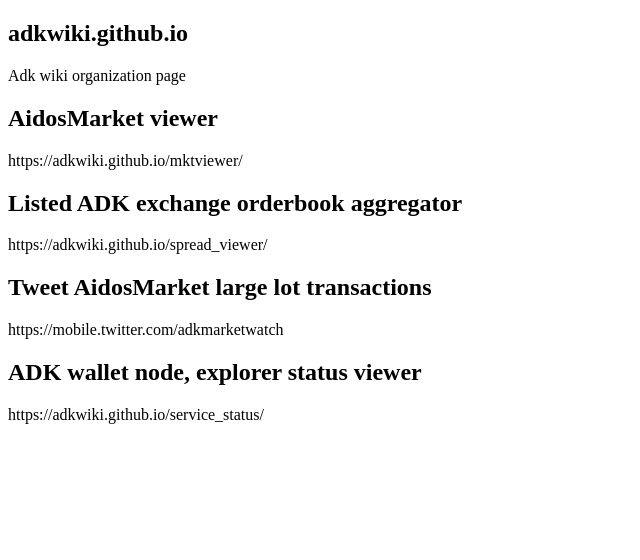
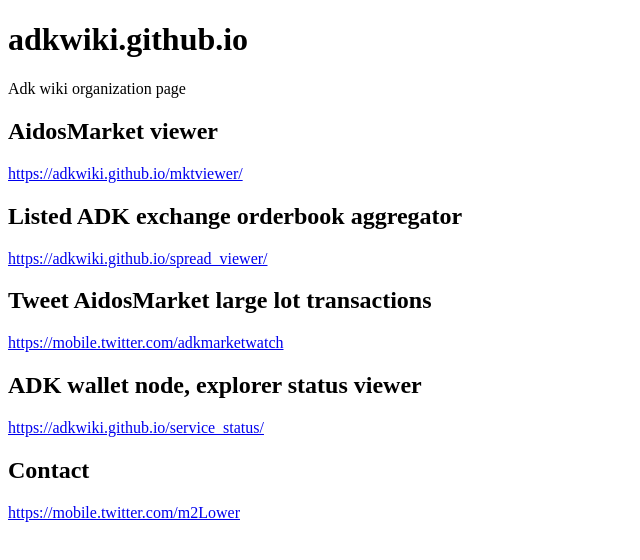
Before and after one commit to adkwiki/adkwiki.github.io, a plain HTML site: page index.html in a window 1280 px wide. Shown: the whole page, without its empty margins (0-640 px from the left). Drawn offline with Linux system fonts and the light colour scheme.

Commit message:
Update index.html

```diff
--- a/index.html
+++ b/index.html
@@ -4,24 +4,29 @@
 <head>
 </head>
 <body>
-<h2>adkwiki.github.io</h2>
+<h1>adkwiki.github.io</h1>
 
 Adk wiki organization page
 
 <h2>AidosMarket viewer</h2>
 
-https://adkwiki.github.io/mktviewer/
+<a href="https://adkwiki.github.io/mktviewer/" target="_blank">https://adkwiki.github.io/mktviewer/</a>
 
 <h2>Listed ADK exchange orderbook aggregator</h2>
 
-https://adkwiki.github.io/spread_viewer/
+<a href="https://adkwiki.github.io/spread_viewer/" target="_blank">https://adkwiki.github.io/spread_viewer/</a>
 
 <h2>Tweet AidosMarket large lot transactions</h2>
 
-https://mobile.twitter.com/adkmarketwatch
+<a href="https://mobile.twitter.com/adkmarketwatch" target="_blank">https://mobile.twitter.com/adkmarketwatch</a>
 
 <h2>ADK wallet node, explorer status viewer</h2>
 
-https://adkwiki.github.io/service_status/
+<a href="https://adkwiki.github.io/service_status/" target="_blank"> https://adkwiki.github.io/service_status/</a>
+
+<h2>Contact</h2>
+
+<a href="https://mobile.twitter.com/m2Lower" target="_blank">https://mobile.twitter.com/m2Lower</a>
+
 </body>
 </html>
```
